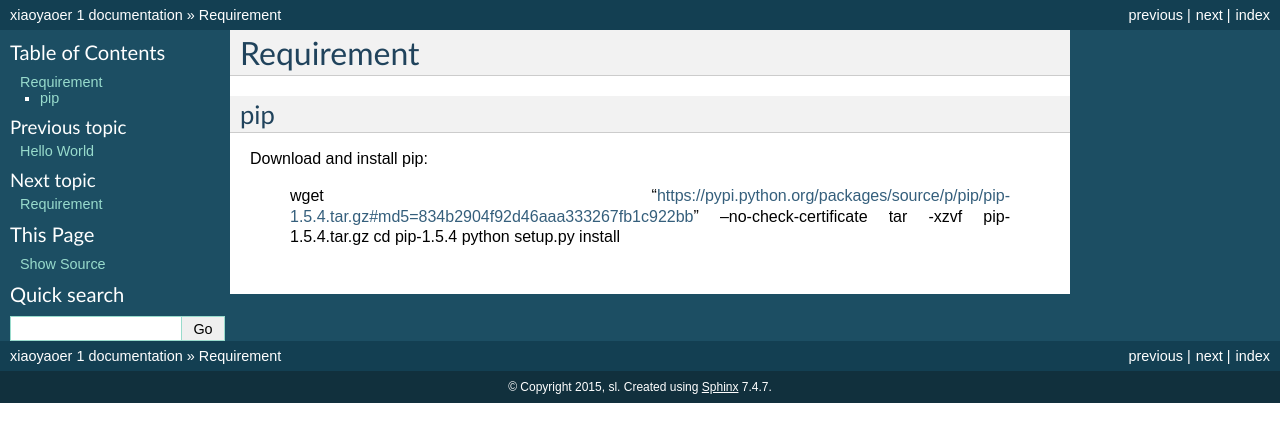
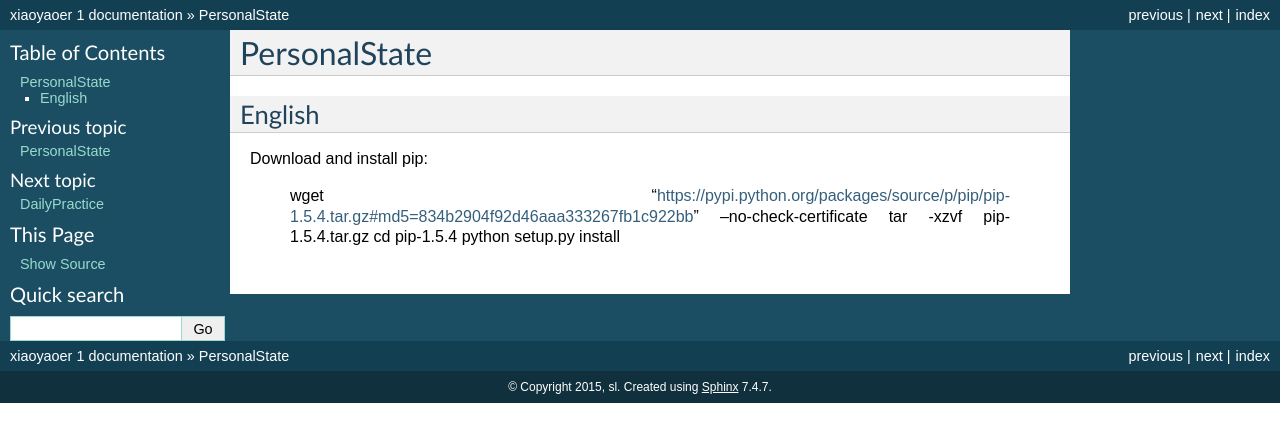
Before and after one commit to xiaoyaoer/sl, a Sphinx documentation site: the page built from source/ENGLISH.rst, in a window 1280 px wide. Shown: the top 442 px of the page. Built offline with Sphinx 7.4.7, drawn with Linux system fonts in a browser that asks for light colours; pages that are not in the unit, such as notebooks, are missing from menus.

```diff
--- a/source/About.rst
+++ b/source/About.rst
@@ -1,8 +1,6 @@
-Requirement
+About
 ===========
 
-Python2.7
----------
 
 Check the version:
 
--- a/source/CHINESE.rst
+++ b/source/CHINESE.rst
@@ -1,2 +1,5 @@
-Hello World
-===========
+PersonalState
+===============
+
+Chinese
+---------
--- a/source/DailyPractice.rst
+++ b/source/DailyPractice.rst
@@ -1,8 +1,6 @@
-Requirement
+DailyPractice
 ===========
 
-Python2.7
----------
 
 Check the version:
 
--- a/source/ENGLISH.rst
+++ b/source/ENGLISH.rst
@@ -1,7 +1,7 @@
-Requirement
+PersonalState
 ===========
 
-pip
+English
 ---------
 
 Download and install pip:
--- a/source/MyBlog.rst
+++ b/source/MyBlog.rst
@@ -1,8 +1,6 @@
-Requirement
+MyBlog
 ===========
 
-Python2.7
----------
 
 Check the version:
 
--- a/source/index.rst
+++ b/source/index.rst
@@ -17,10 +17,9 @@
    :maxdepth: 2
    :caption: Documentation
 
-   Personal State
    CHINESE
    ENGLISH
-   Daily Practice
+   DailyPractice
    MyBlog
    About
 
```
